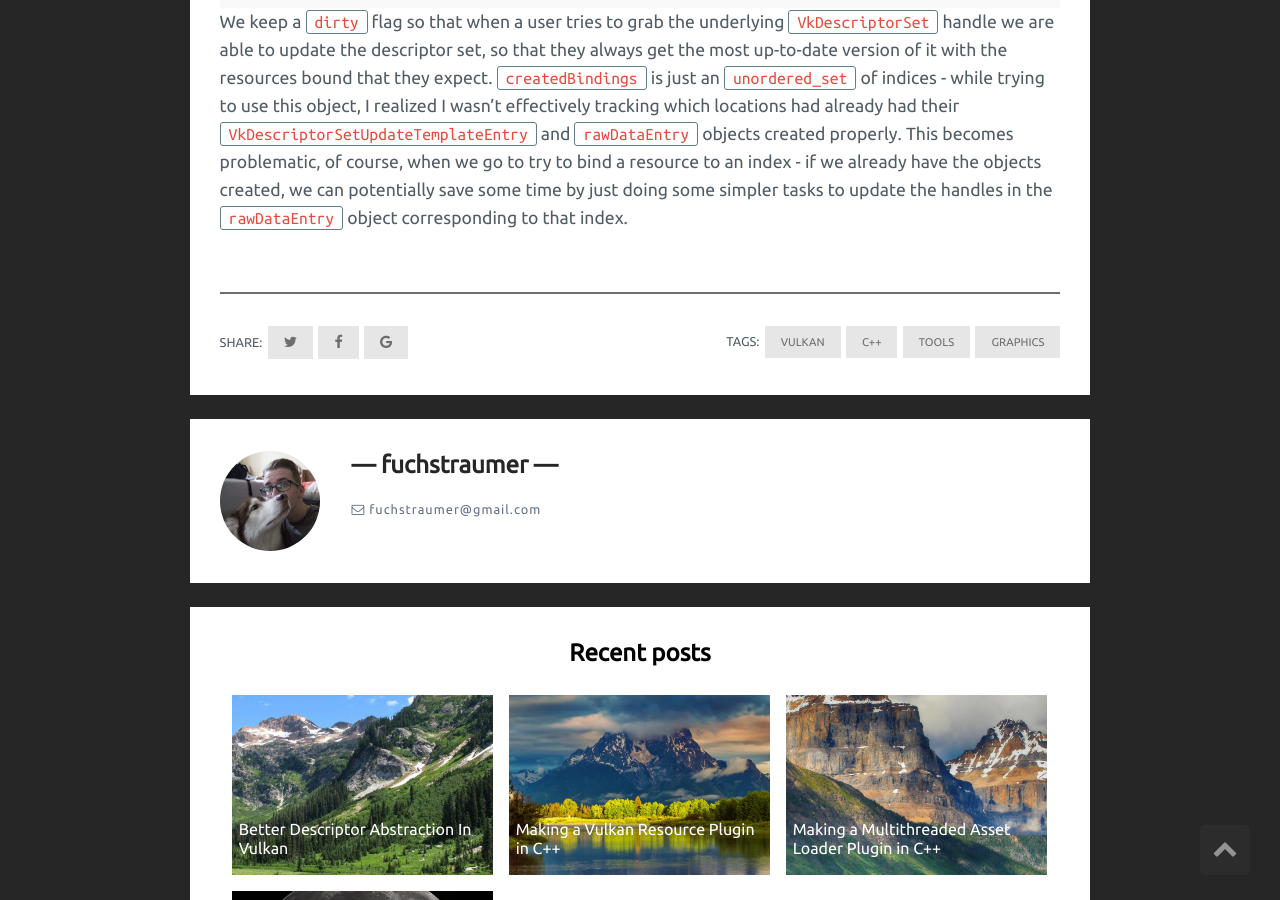
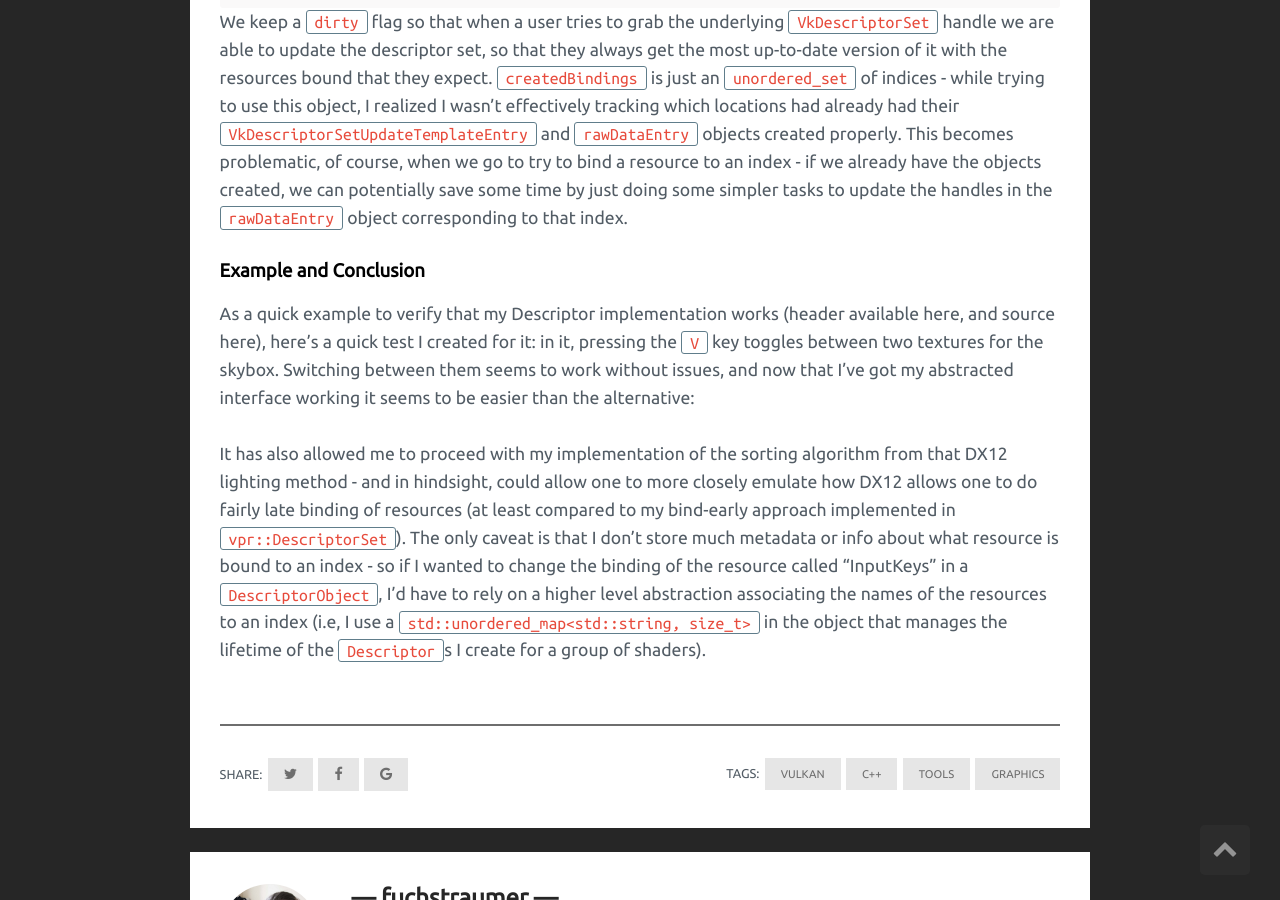
Before and after one commit to fuchstraumer/fuchstraumer.github.io, a Jekyll site: the page built from _posts/2018-10-8-Better-Descriptor-Abstraction.md, in a window 1280 px wide and 900 px high, scrolled down 5192 px. Built offline with Jekyll 4.4.1, drawn with Linux system fonts in a browser that asks for light colours; comment, search, counter and statistics services are not loaded; some of the changed text lies outside the part shown.

Commit message:
working on conclusion

```diff
--- a/_posts/2018-10-8-Better-Descriptor-Abstraction.md
+++ b/_posts/2018-10-8-Better-Descriptor-Abstraction.md
@@ -90,7 +90,7 @@ vkUpdateDescriptorSetWithTemplate(device->vkHandle(), descriptorSet, updateTempl
 
 Also, as an interesting note one may wish to consider for further refinements of this design and idea: an update template is *not* explicitly bound to a single descriptor set. It really is an update *template* that can be used with multiple descriptor sets, potentially allowing one to even more efficiently or effectively use it for updating multiple descriptor sets sharing the same layout throughout a frame. The way I use it here is the simplest case, and has already satisfied my requirements - but I'm interested in exploring this idea further and seeing how it can be refined (e.g, [what is suggested in this blog post](https://ourmachinery.com/post/vulkan-descriptor-sets-management/)).
 
-### In-Use
+### Binding With Update Templates
 
 As mentioned above, we bind an actual physical resource to a location with a call to `BindResourceToIdx`. This takes in a location and a pointer to my `VulkanResource` structure ([created and explained in this article](https://fuchstraumer.github.io/Vulkan-Resource-Plugin/)), from which it is able to get the necessary info. This function itself breaks down to be fairly simple:
 
@@ -114,3 +114,9 @@ void Descriptor::BindResourceToIdx(size_t idx, VulkanResource* rsrc) {
 {% endhighlight %}
 
 We keep a `dirty` flag so that when a user tries to grab the underlying `VkDescriptorSet` handle we are able to update the descriptor set, so that they always get the most up-to-date version of it with the resources bound that they expect. `createdBindings` is just an `unordered_set` of indices - while trying to use this object, I realized I wasn't effectively tracking which locations had already had their `VkDescriptorSetUpdateTemplateEntry` and `rawDataEntry` objects created properly. This becomes problematic, of course, when we go to try to bind a resource to an index - if we already have the objects created, we can potentially save some time by just doing some simpler tasks to update the handles in the `rawDataEntry` object corresponding to that index.
+
+### Example and Conclusion
+
+As a quick example to verify that my Descriptor implementation works (header available here, and source here), here's a quick test I created for it: in it, pressing the `V` key toggles between two textures for the skybox. Switching between them seems to work without issues, and now that I've got my abstracted interface working it seems to be easier than the alternative:
+
+It has also allowed me to proceed with my implementation of the sorting algorithm from that DX12 lighting method - and in hindsight, could allow one to more closely emulate how DX12 allows one to do fairly late binding of resources (at least compared to my bind-early approach implemented in `vpr::DescriptorSet`). The only caveat is that I don't store much metadata or info about what resource is bound to an index - so if I wanted to change the binding of the resource called "InputKeys" in a `DescriptorObject`, I'd have to rely on a higher level abstraction associating the names of the resources to an index (i.e, I use a `std::unordered_map<std::string, size_t>` in the object that manages the lifetime of the `Descriptor`s I create for a group of shaders).
```
